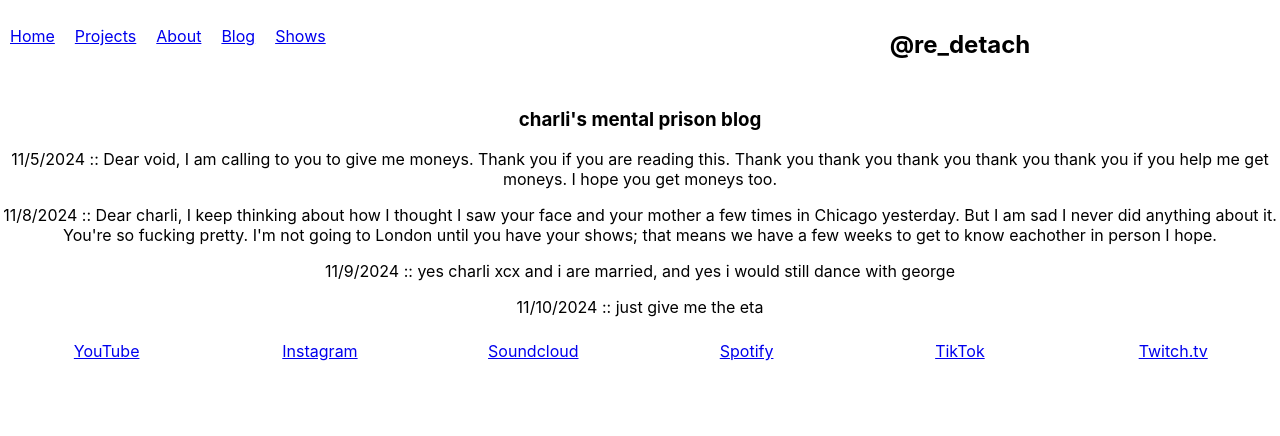
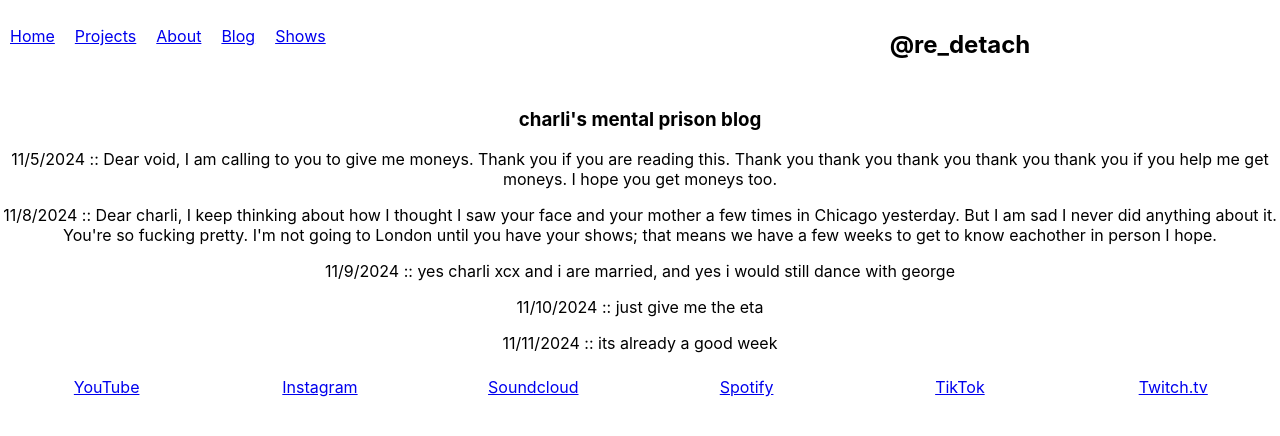
Before and after one commit to rolinmb/redetach-music, a React (Create React App) app: page /blog in a window 1280 px wide. Shown: the top 436 px of the page. Built offline with nearby package versions, Linux system fonts and the light colour scheme.

Commit message:
we live bruh

```diff
--- a/src/components/Blog.js
+++ b/src/components/Blog.js
@@ -12,6 +12,7 @@ const Blog = () => {
         <p>11/8/2024 :: Dear charli, I keep thinking about how I thought I saw your face and your mother a few times in Chicago yesterday. But I am sad I never did anything about it. You're so fucking pretty. I'm not going to London until you have your shows; that means we have a few weeks to get to know eachother in person I hope.</p>
         <p>11/9/2024 :: yes charli xcx and i are married, and yes i would still dance with george</p>
         <p>11/10/2024 :: just give me the eta</p>
+        <p>11/11/2024 :: its already a good week</p>
       </div>
     </div>
   );
```
